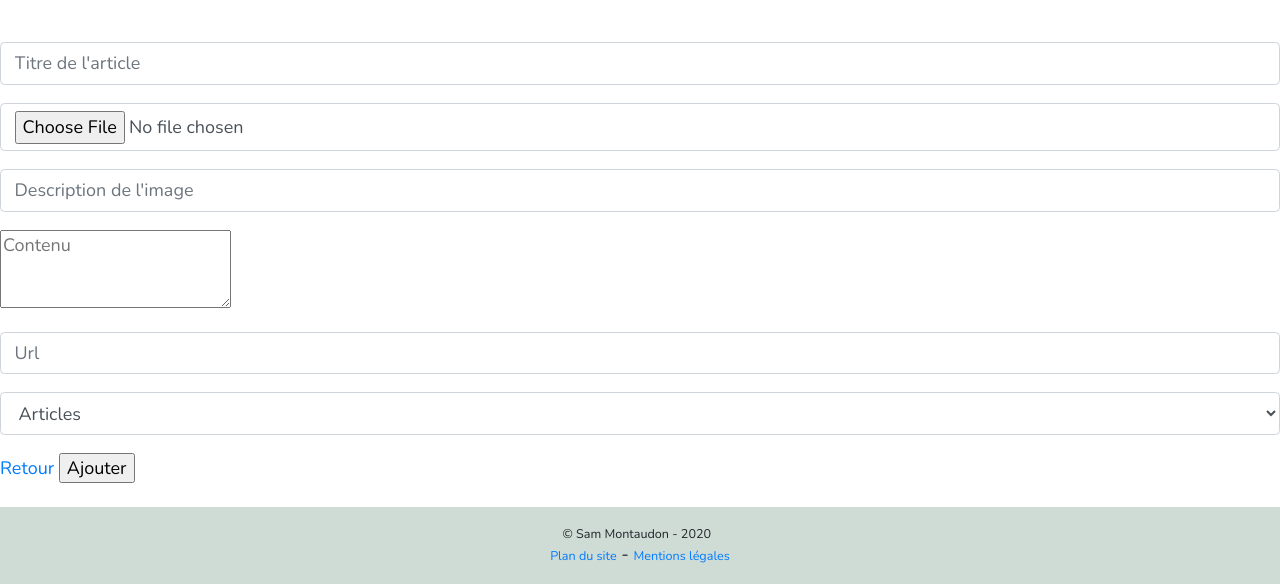
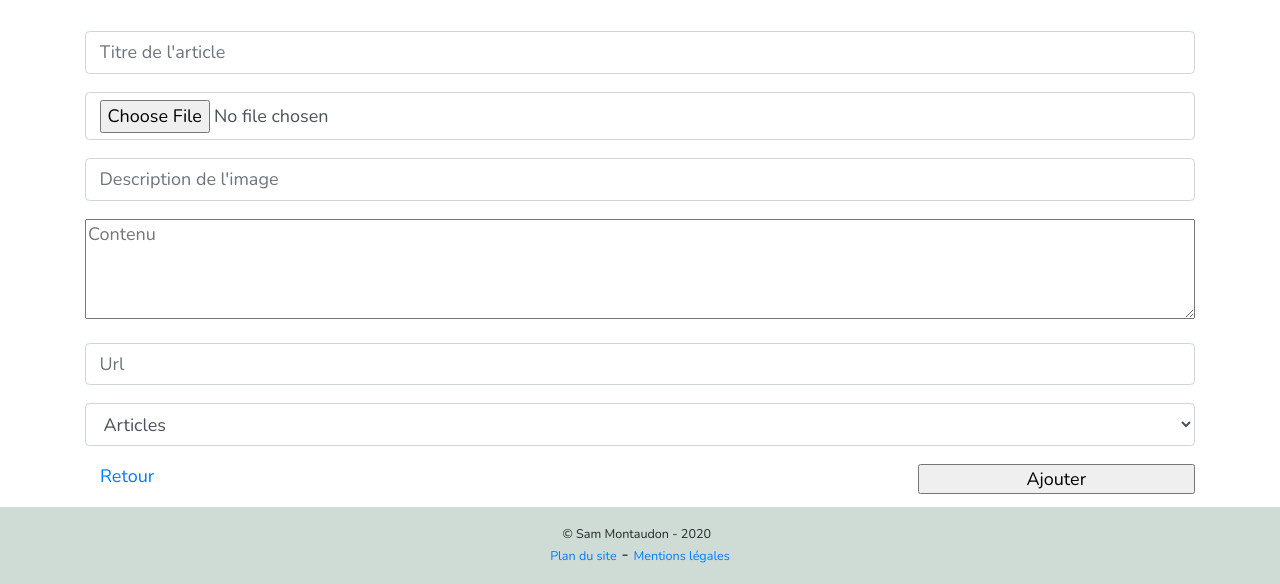
Before and after one commit to Samz87/site_perso, a PHP site: page /site_perso/admin/addarticle in a window 1280 px wide. Shown: the part 216-800 px from the top of the page. Run offline with PHP 8.4, Linux system fonts and the light colour scheme; the visitor is signed in with stand-in values (Sample User, id 1); grey boxes labelled with a size stand in for pictures from a placeholder-image service; some libraries are stand-ins or nearby versions.

Commit message:
style formulaire

```diff
--- /dev/null
+++ b/assets/scss/admin/_add.scss
@@ -0,0 +1,10 @@
+.addarticle_form {
+  #content {
+    width: 100%;
+    min-height: 100px;
+  }
+  .buttons {
+    display: flex;
+    justify-content: space-between;
+  }
+}
--- a/assets/scss/style.scss
+++ b/assets/scss/style.scss
@@ -13,6 +13,7 @@
 @import "objectives";
 @import "contact";
 @import "blog";
+@import "admin/add";
 
 body{
     height: 100vh;
--- a/views/admin/articles/addarticle.php
+++ b/views/admin/articles/addarticle.php
@@ -4,8 +4,11 @@ if (isset($_SESSION['isLogged'])) {
 } else {
     require_once('views/templates/header.php');
 } ?>
-
-<form method="post" enctype="multipart/form-data">
+<main>
+    <div class="container">
+        <div class="row">
+            <div class="col">
+                <form class="addarticle_form" method="post" enctype="multipart/form-data">
                     <div class="form-group">
                         <input type="text" class="form-control" id="title" name="title" placeholder="Titre de l'article">
                     </div>
@@ -27,10 +30,13 @@ if (isset($_SESSION['isLogged'])) {
                             <option>Projets</option>
                         </select>
                     </div>
-    <div class="form_row_centered">
-        <a class="button" href="<?php echo BASE_URL; ?>admin/articles">Retour</a>
-        <input class="button" type="submit" value="Ajouter" name="addarticle" />
+                    <div class="form_group buttons ">
+                        <a class="col-3 button" href="<?php echo BASE_URL; ?>admin/articles">Retour</a>
+                        <input class="col-3 button" type="submit" id="add" value="Ajouter" name="addarticle" />
                     </div>
                 </form>
-
+            </div>
+        </div>
+    </div>
+</main>
 <?php require("views/templates/footer.php"); ?>
--- a/views/templates/header.php
+++ b/views/templates/header.php
@@ -45,5 +45,3 @@
     <script src="https://code.jquery.com/jquery-3.2.1.slim.min.js" integrity="sha384-KJ3o2DKtIkvYIK3UENzmM7KCkRr/rE9/Qpg6aAZGJwFDMVNA/GpGFF93hXpG5KkN" crossorigin="anonymous"></script>
     <script src="https://cdnjs.cloudflare.com/ajax/libs/popper.js/1.12.9/umd/popper.min.js" integrity="sha384-ApNbgh9B+Y1QKtv3Rn7W3mgPxhU9K/ScQsAP7hUibX39j7fakFPskvXusvfa0b4Q" crossorigin="anonymous"></script>
     <script src="https://maxcdn.bootstrapcdn.com/bootstrap/4.0.0/js/bootstrap.min.js" integrity="sha384-JZR6Spejh4U02d8jOt6vLEHfe/JQGiRRSQQxSfFWpi1MquVdAyjUar5+76PVCmYl" crossorigin="anonymous"></script>
-
-</html>
```
Also changed, not shown: assets/css/style.min.css, 1 other file. Lines whose indentation alone changed are shown as unchanged.
